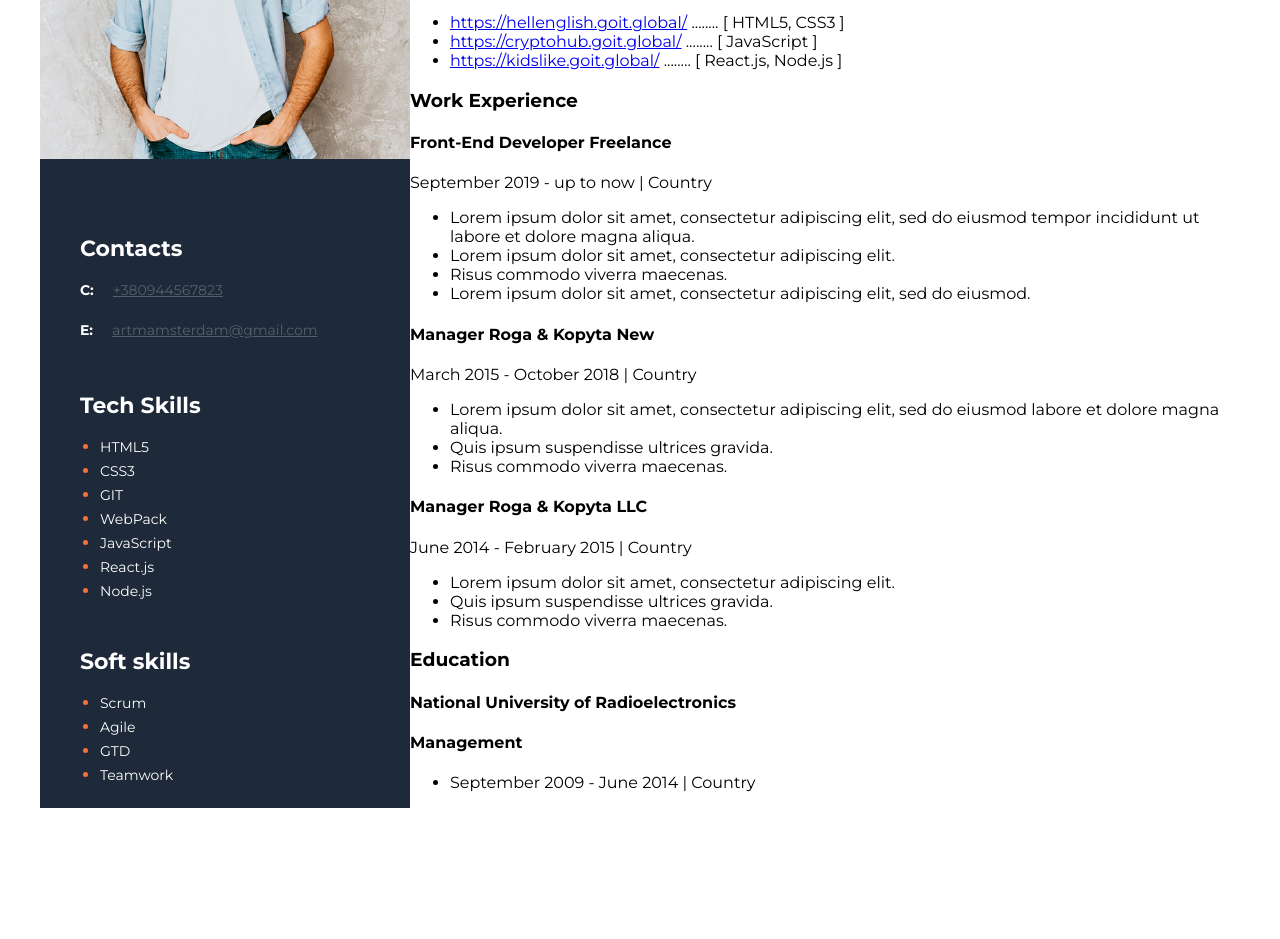
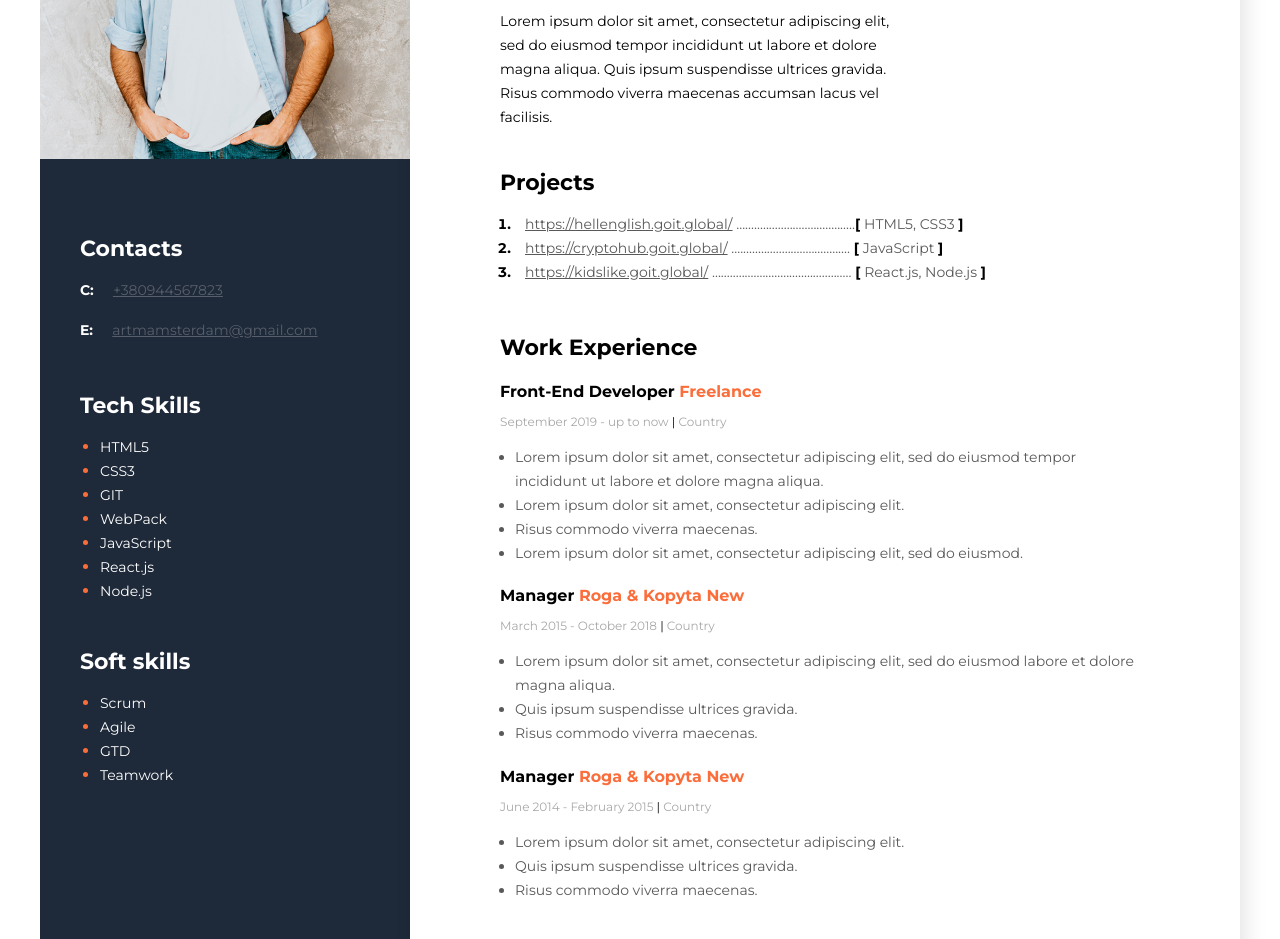
Before and after one commit to Artem-Semenov/My-first-Project, a plain HTML site: page index.html in a window 1280 px wide. Shown: the part 243-1182 px from the top of the page. Before the commit the page ends 1059 px from the top, so only its background shows below. Drawn offline with Linux system fonts and the light colour scheme.

Commit message:
Finished with CSS

```diff
--- a/index.html
+++ b/index.html
@@ -17,9 +17,9 @@
 			<div class = "maincontent">
 				<!--About user -->
 				<div class="about">
-					<h2>Front-End Developer</h2>
-					<h1>Anton Chornyi</h1>
-					<p>
+					<h2 class = "about-position">Front-End Developer</h2>
+					<h1 class = "about-name">Anton Chornyi</h1>
+					<p class = "about-description">
 						Lorem ipsum dolor sit amet, consectetur adipiscing elit, sed do
 						eiusmod tempor incididunt ut labore et dolore magna aliqua. Quis
 						ipsum suspendisse ultrices gravida. Risus commodo viverra maecenas
@@ -28,43 +28,46 @@
 				</div>
 				<!--Projects-->
 				<div class="projects">
-					<h3 class="project_title">Projects</h3>
-					<ul>
-						<li>
-							<a href="https://hellenglish.goit.global/"
-								>https://hellenglish.goit.global/</a
+					<h3 class="title">Projects</h3>
+					<ol class = "projects-list">
+						<li class = "project-item">
+							<span class = "project"><a href="https://hellenglish.goit.global/"
+								class ="project-link">https://hellenglish.goit.global/</a
 							>
-							........ [ HTML5, CSS3 ]
+							........................................<span class = "project-bracket">[ </span>HTML5, CSS3 <span class = "project-bracket">]</span></span>
+
 						</li>
-						<li>
-							<a href="https://cryptohub.goit.global/"
-								>https://cryptohub.goit.global/</a
+						<li class = "project-item">
+							<span class = "project"><a href="https://cryptohub.goit.global/"
+								class ="project-link" >https://cryptohub.goit.global/</a
 							>
-							........ [ JavaScript ]
+							........................................ <span class = "project-bracket">[ </span>JavaScript <span class = "project-bracket">]</span></span>
+
 						</li>
-						<li>
-							<a href="https://kidslike.goit.global/"
-								>https://kidslike.goit.global/</a
+						<li class = "project-item">
+							<span class = "project"><a href="https://kidslike.goit.global/"
+								class ="project-link">https://kidslike.goit.global/</a
 							>
-							........ [ React.js, Node.js ]
+							............................................... <span class = "project-bracket">[ </span> React.js, Node.js <span class = "project-bracket">]</span></span>
+
 						</li>
-					</ul>
+					</ol>
 				</div>
 				<!--Work-->
 				<div class="work">
-					<h3>Work Experience</h3>
+					<h3 class="title">Work Experience</h3>
 					<!--Company 1-->
 					<div>
-						<h4>Front-End Developer Freelance</h4>
-						<p>September 2019 - up to now | Country</p>
-						<ul>
-							<li>
+						<h4 class = "position">Front-End Developer <span class = "organization">Freelance</span></h4>
+						<p class = "period">September 2019 - up to now <span class ="line">|</span> Country</p>
+						<ul class = "worklist">
+							<li class = "work-list-item">
 								Lorem ipsum dolor sit amet, consectetur adipiscing elit, sed do
 								eiusmod tempor incididunt ut labore et dolore magna aliqua.
 							</li>
-							<li>Lorem ipsum dolor sit amet, consectetur adipiscing elit.</li>
-							<li>Risus commodo viverra maecenas.</li>
-							<li>
+							<li class = "work-list-item">Lorem ipsum dolor sit amet, consectetur adipiscing elit.</li>
+							<li class = "work-list-item">Risus commodo viverra maecenas.</li>
+							<li class = "work-list-item">
 								Lorem ipsum dolor sit amet, consectetur adipiscing elit, sed do
 								eiusmod.
 							</li>
@@ -72,36 +75,34 @@
 					</div>
 					<!--Company 2-->
 					<div>
-						<h4>Manager Roga & Kopyta New</h4>
-						<p>March 2015 - October 2018 | Country</p>
-						<ul>
-							<li>
+						<h4 class = "position">Manager <span class = "organization">Roga & Kopyta New</span></h4>
+						<p class = "period">March 2015 - October 2018 <span class ="line">|</span> Country</p>
+						<ul class = "worklist">
+							<li class = "work-list-item">
 								Lorem ipsum dolor sit amet, consectetur adipiscing elit, sed do
 								eiusmod labore et dolore magna aliqua.
 							</li>
-							<li>Quis ipsum suspendisse ultrices gravida.</li>
-							<li>Risus commodo viverra maecenas.</li>
+							<li class = "work-list-item">Quis ipsum suspendisse ultrices gravida.</li>
+							<li class = "work-list-item">Risus commodo viverra maecenas.</li>
 						</ul>
 					</div>
 					<!--Company 3-->
 					<div>
-						<h4>Manager Roga & Kopyta LLC</h4>
-						<p>June 2014 - February 2015 | Country</p>
-						<ul>
-							<li>Lorem ipsum dolor sit amet, consectetur adipiscing elit.</li>
-							<li>Quis ipsum suspendisse ultrices gravida.</li>
-							<li>Risus commodo viverra maecenas.</li>
+						<h4 class = "position">Manager <span class = "organization">Roga & Kopyta New</span></h4>
+						<p class = "period">June 2014 - February 2015 <span class ="line">|</span> Country</p>
+						<ul class = "worklist">
+							<li class = "work-list-item">Lorem ipsum dolor sit amet, consectetur adipiscing elit.</li>
+							<li class = "work-list-item">Quis ipsum suspendisse ultrices gravida.</li>
+							<li class = "work-list-item">Risus commodo viverra maecenas.</li>
 						</ul>
 					</div>
 				</div>
 				<!--Education-->
 				<div class="education">
-					<h3>Education</h3>
-					<h4>National University of Radioelectronics</h4>
-					<h4>Management</h4>
-					<ul>
-						<li>September 2009 - June 2014 | Country</li>
-					</ul>
+					<h3 class="title">Education</h3>
+					<h4 class = "organization-edu">National University of Radioelectronics</h4>
+					<h4 class ="faculty">Management</h4>
+					<p class = "period">September 2009 - June 2014 <span class ="line">|</span> Country</p>
 				</div>
 			</div>
 			<!--Sidebar-->
--- a/styles/styles.css
+++ b/styles/styles.css
@@ -1,10 +1,11 @@
-body {font-family: 'Montserrat', sans-serif;}
+body {font-family: 'Montserrat', sans-serif;
+   background-color: #F5F7FA, 100%;}
 
 /* main styles  */
 .main {
    display: flex;
    flex-direction: row-reverse;
-   background-color: #F5F7FA, 100%;
+
    width: 1200px;
    margin: 0 auto;
 }
@@ -12,26 +13,163 @@ body {font-family: 'Montserrat', sans-serif;}
 
 .maincontent {
    background-color: #FFFFFF;
+   box-shadow: 6px 6px 20px rgba(0, 0, 0, 0.1);
+padding: 105px 90px;
 }
 /* about styles */
-.about {}
+
+.about-position{
+   font-style: normal;
+   font-weight: 700;
+   font-size: 14px;
+   line-height: 17px;
+   margin-bottom: 20px;
+}
+.about-name{
+   font-style: normal;
+   font-weight: 700;
+   font-size: 45px;
+   line-height: 55px;
+   margin-bottom: 25px;
+}
+
+.about-description{
+   font-style: normal;
+font-weight: 400;
+font-size: 14px;
+line-height: 24px;
+width: 400px;
+}
+
+.about {
+margin-bottom: 40px
+}
 
 
 /* project syles */
 .projects {
+   margin-bottom: 50px;
+}
+
+
+
+.title{
+   font-style: normal;
+font-weight: 700;
+font-size: 22px;
+line-height: 27px;
+margin-bottom: 10px;
+}
+
+.projects-list{
+padding: 0;
+margin-left: 15px;
+}
+
+
+
+.project-item{
+   font-style: normal;
+font-weight: 700;
+font-size: 14px;
+line-height: 24px;
+}
+
+.project, .project-link{
+   font-style: normal;
+font-weight: 400;
+font-size: 14px;
+line-height: 24px;
+color:
+#595959
+}
+
+.project-link{
+margin-left: 10px;
 
 }
 
+.project-bracket{
+   font-weight: 700;
+font-size: 14px;
+line-height: 24px;
+color: #000000;
+}
+
+
 
 /* work styles  */
-.work {
+
+
+.position{
+   font-style: normal;
+font-weight: 700;
+font-size: 16px;
+line-height: 20px;
+color: #000000;
+margin-bottom: 10px;
 }
+
+.organization{
+   font-weight: 700;
+   font-size: 16px;
+   line-height: 20px;
+   color: #FB6D3A;
+}
+
+.period{
+   font-style: normal;
+font-weight: 400;
+font-size: 12px;
+line-height: 15px;
+color: #A8A8A8;
+margin-bottom: 10px;
+}
+
+.line{
+   font-style: normal;
+font-weight: 400;
+font-size: 12px;
+line-height: 15px;
+color: #000000;
+}
+
+.worklist{
+   padding: 0;
+   margin-left: 15px;
+}
+
+.work-list-item{
+   font-style: normal;
+   font-weight: 400;
+   font-size: 14px;
+   line-height: 24px;
+     color: #595959
+}
+
+
 
 /* education styles*/
 
 .education {
+   margin-top: 40px;
    ;}
 
+   .organization-edu{
+      font-weight: 700;
+      font-size: 16px;
+      line-height: 20px;
+      color: #FB6D3A;
+      margin-bottom: 10px;
+   }
+
+   .faculty{
+      font-weight: 700;
+      font-size: 14px;
+      line-height: 17px;
+      color: #000000;
+   margin-bottom: 10px;
+   }
 
 /* sidebar styles  */
 
```
